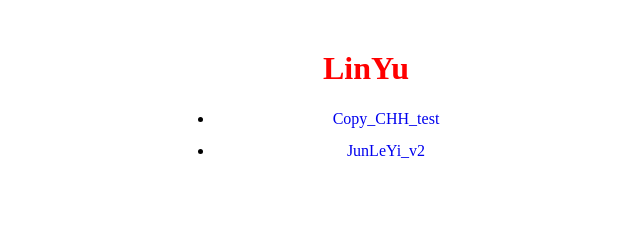
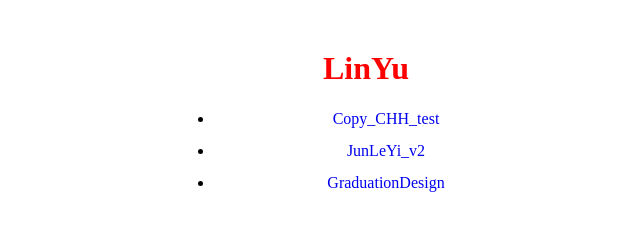
Before and after one commit to 873638060/873638060.github.io, a plain HTML site: page index.html in a window 1280 px wide. Shown: the whole page, without its empty margins (274-914 px from the left). Drawn offline with Linux system fonts and the light colour scheme.

Commit message:
Create GraduationDesign

```diff
--- a/index.html
+++ b/index.html
@@ -11,6 +11,7 @@
         <ul>
             <li><a style="text-decoration: none;" href="./Copy_CHH_test/HTML/My-2.0.html">Copy_CHH_test</a></li>
             <li><a style="text-decoration: none;" href="./JunLeYi_v2.0/index.html">JunLeYi_v2</a></li>
+            <li><a style="text-decoration: none;" href="./GraduationDesign/index.html">GraduationDesign</a></li>
         </ul>
     </div>
 </body>
```
